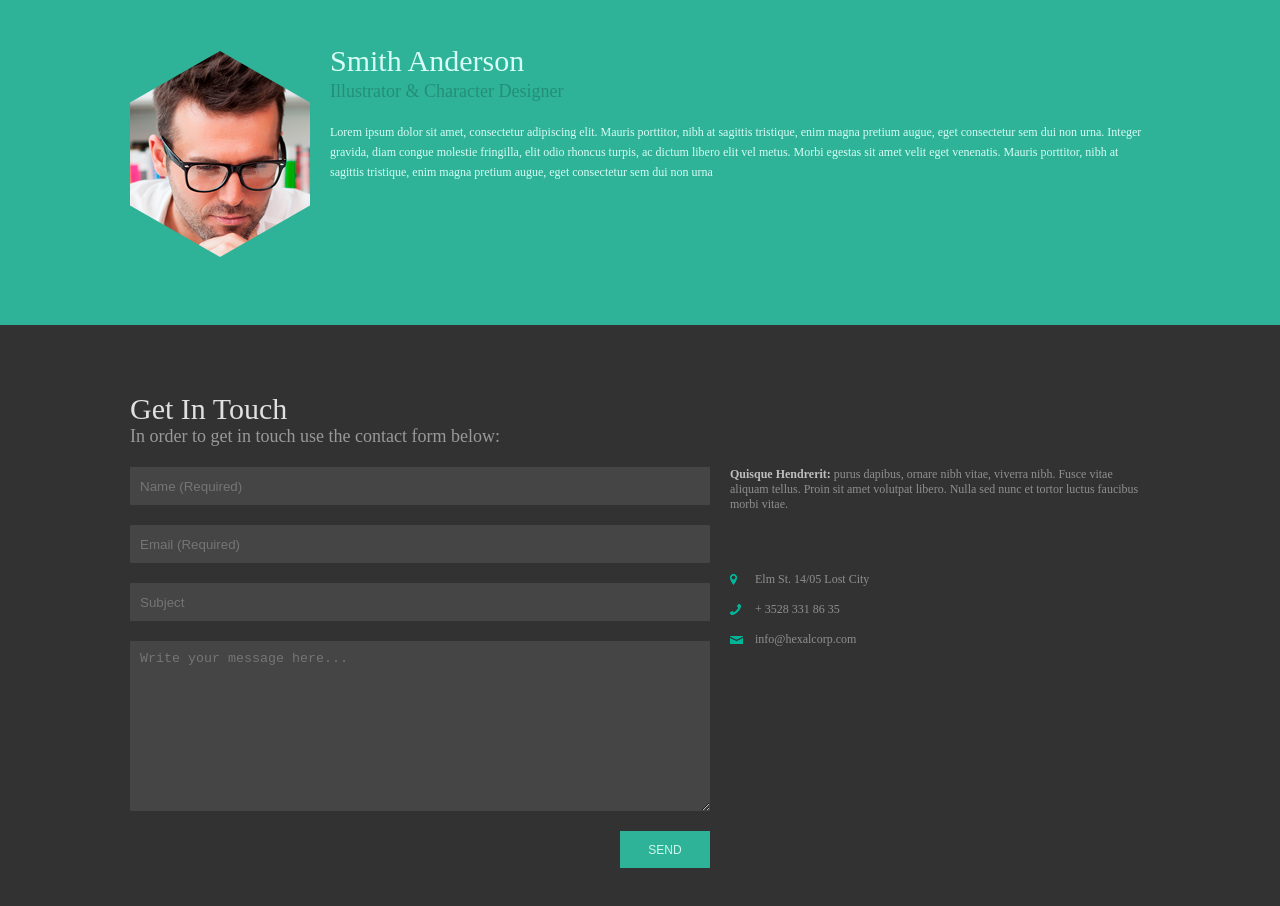
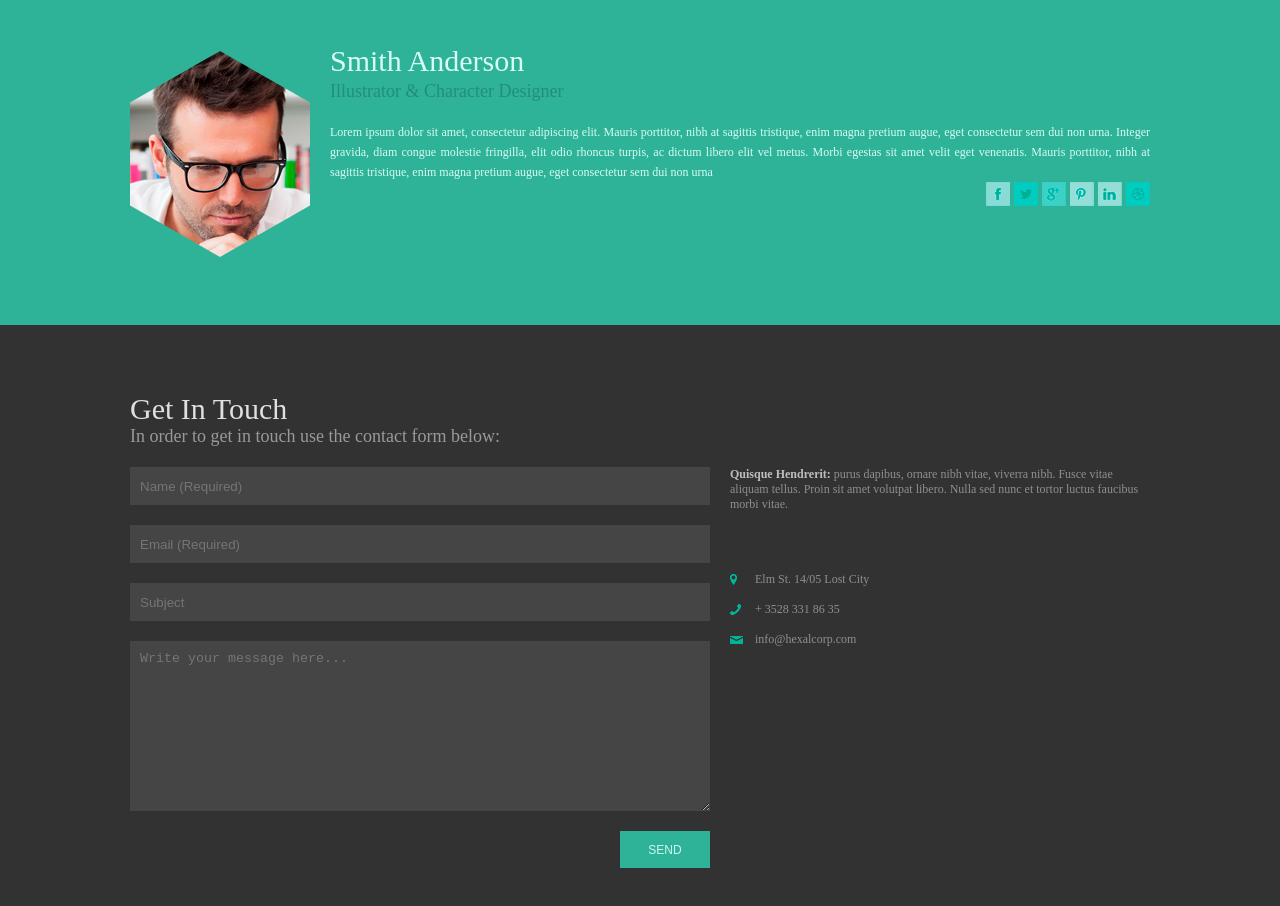
Before and after one commit to rsafin/my-with-bem-work, a plain HTML site: page Hexal/index.html in a window 1280 px wide. Shown: the part 800-1706 px from the top of the page. Drawn offline with Linux system fonts and the light colour scheme.

Commit message:
social added

```diff
--- a/Hexal/css/style.css
+++ b/Hexal/css/style.css
@@ -89,6 +89,7 @@
     font-size: 12px;
     margin-top: 20px;
     line-height: 20px;
+    text-align: justify;
 }
 .b-page__feedback {
     background-color: #323232;
@@ -178,3 +179,32 @@
     color: #bebebe;
     font-weight: bold;
 }
+
+.b-about-me__content_social {
+    float: right;
+}
+
+.b-social {
+    display: inline-block;
+    width: 24px;
+    height: 24px;
+    cursor: pointer;
+}
+.b-social_facebook {
+    background: url("../img/social.png") 0;
+}
+.b-social_twitter {
+    background: url("../img/social.png") 122px;
+}
+.b-social_google {
+    background: url("../img/social.png") 97px;
+}
+.b-social_pinterest {
+    background: url("../img/social.png") 72px;
+}
+.b-social_linkedin {
+    background: url("../img/social.png") 48px;
+}
+.b-social_dribbble {
+    background: url("../img/social.png") 24px;
+}
--- a/Hexal/index.html
+++ b/Hexal/index.html
@@ -39,7 +39,14 @@
                     metus. Morbi egestas sit amet velit eget venenatis. Mauris porttitor, nibh at sagittis tristique,
                     enim magna pretium augue, eget consectetur sem dui non urna
                 </div>
-                <div class="b-about-me__content_social"></div>
+                <div class="b-about-me__content_social">
+                    <div class="b-social b-social_facebook"></div>
+                    <div class="b-social b-social_twitter"></div>
+                    <div class="b-social b-social_google"></div>
+                    <div class="b-social b-social_pinterest"></div>
+                    <div class="b-social b-social_linkedin"></div>
+                    <div class="b-social b-social_dribbble"></div>
+                </div>
             </div>
         </div>
     </div>
```
Also changed, not shown: Hexal/img/social.png (added).
